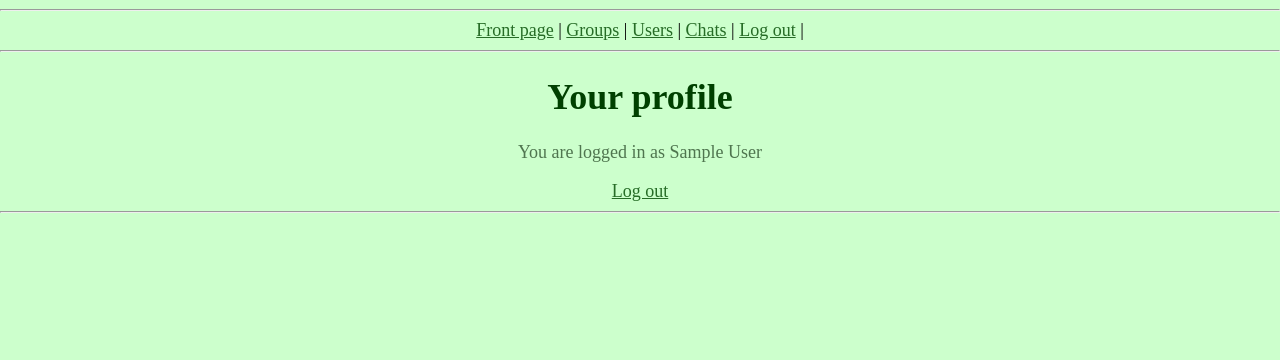
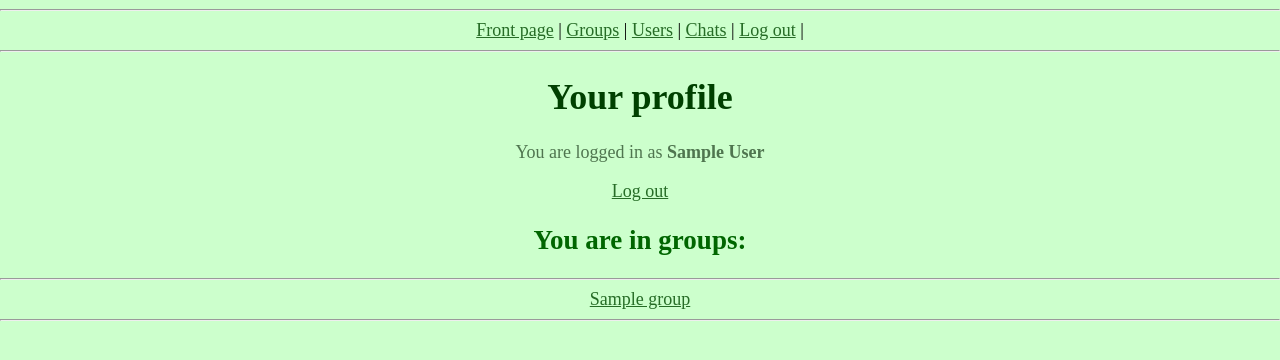
Before and after one commit to eveliinaalikoski/tsoha_wetalk, a Flask app: template templates/profile.html in a window 1280 px wide. Shown: the top 360 px of the page. Run offline with Flask 3, Linux system fonts and the light colour scheme; the visitor is signed in with stand-in values (Sample User, id 1); the template is opened without the code that fills it: most values are stand-ins (such as "Sample title", 1, 10 or a date in 2020).

Commit message:
added list of groups in profile

```diff
--- a/templates/profile.html
+++ b/templates/profile.html
@@ -5,8 +5,13 @@
 <h1>Your profile</h1>
 
 {% if session.user_id %}
-    <p>You are logged in as {{ session.name }}</p>
+    <p>You are logged in as <b>{{ session.name }}</b></p>
     <a href="/logout">Log out</a><br>
+    <h2>You are in groups:</h2>
+    {% for group in group_list %}
+        <hr>
+        <a href="/group_page/{{ group[0] }}">{{ group[1] }}</a>
+    {% endfor %}
 {% endif %}
 {% if not session.user_id %}
     <p>You are not logged in</p>
```
